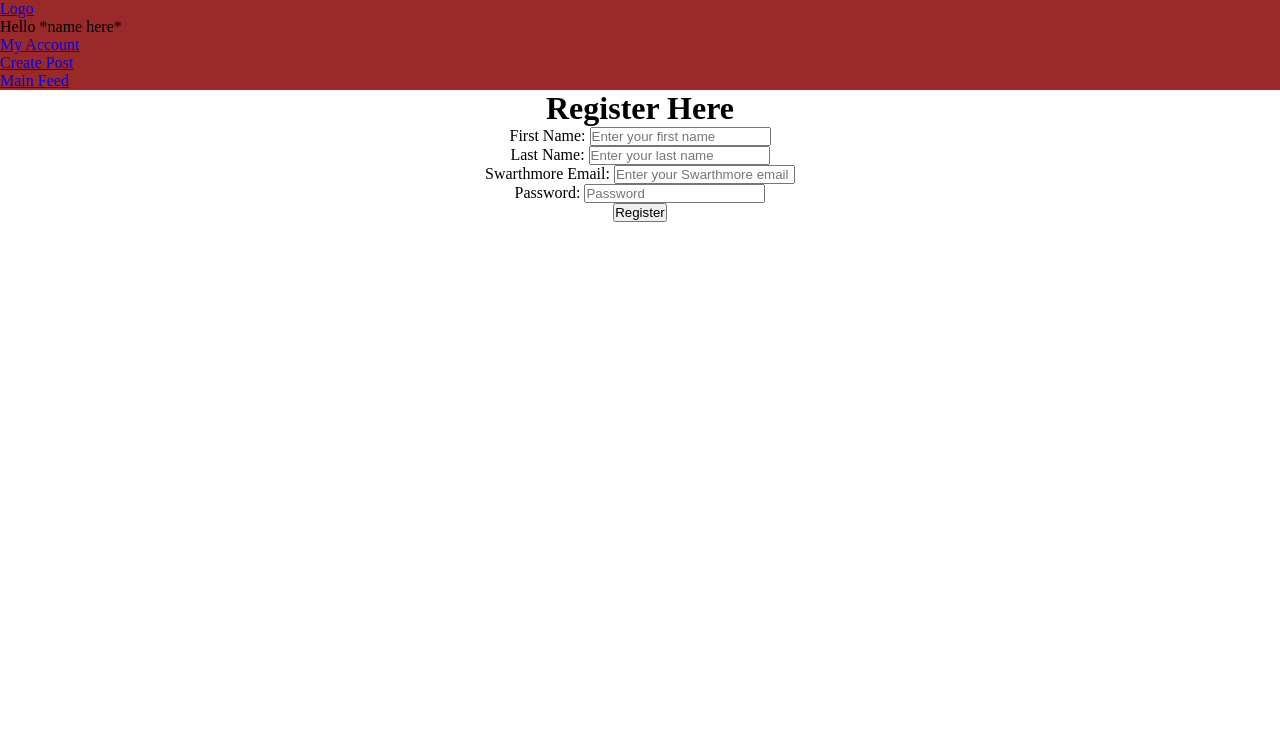
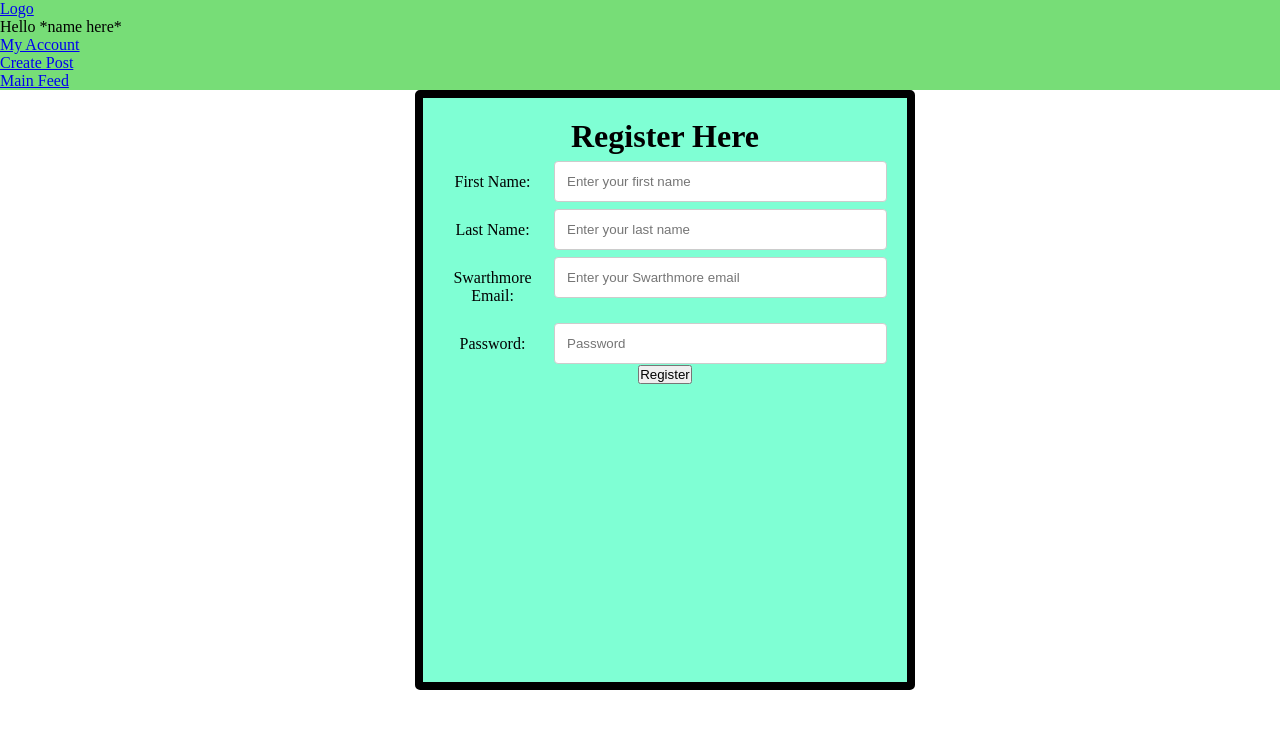
Before and after one commit to alisonkim12/SwarthmoreMarketplace, a Flask app: page /register in a window 1280 px wide. Shown: the top 729 px of the page. Run offline with Flask 2, Linux system fonts and the light colour scheme; some libraries are stand-ins or nearby versions.

Commit message:
styling register

```diff
--- a/backend/static/styles.css
+++ b/backend/static/styles.css
@@ -36,7 +36,7 @@ nav {
   justify-content: space-between;
   align-items: center;
   min-height: 8vh;
-  background-color: #9a2a2a;/*nav color*/
+  background-color:  #77DD77;/*nav color*/
 
 }
 .nav-links {
@@ -59,7 +59,7 @@ nav {
 
 .nav-links a, .dropbtn{
   display: block; /*This makes items be block */
-  color: white;
+  color: black;
   text-decoration: none;
   text-align: center;
   letter-spacing: 3px;
@@ -102,3 +102,81 @@ nav {
 .dropdown:hover .dropdown-content {
   display: block;
 }
+
+
+/*Login and Register styling*/
+.log-reg-container {
+  border-radius: 5px;
+  background-color: aquamarine;
+  padding: 20px;
+  border: 8px solid black;
+  position: absolute;
+  left: 50%;
+  margin-left: -225px;
+  width: 500px;
+  height: 600px;
+}
+
+input[type=text], select, textarea {
+  width: 100%;
+  padding: 12px;
+  border: 1px solid #ccc;
+  border-radius: 4px;
+  resize: vertical;
+}
+
+input[type=password], select, textarea {
+  width: 100%;
+  padding: 12px;
+  border: 1px solid #ccc;
+  border-radius: 4px;
+  resize: vertical;
+}
+
+input[type=submit] {
+  background-color: #04AA6D;
+  color: white;
+  padding: 12px 20px;
+  border: none;
+  border-radius: 4px;
+  cursor: pointer;
+  float: right;
+}
+
+input[type=submit]:hover {
+  background-color: #45a049;
+}
+
+label {
+  padding: 12px 12px 12px 0;
+  display: inline-block;
+}
+
+input[type=submit] {
+  background-color: #04AA6D;
+  color: white;
+  padding: 12px 20px;
+  border: none;
+  border-radius: 4px;
+  cursor: pointer;
+  float: right;
+}
+
+.col-25 {
+  float: left;
+  width: 25%;
+  margin-top: 6px;
+}
+
+.col-75 {
+  float: left;
+  width: 75%;
+  margin-top: 6px;
+}
+
+/* Clear floats after the columns */
+.row:after {
+  content: "";
+  display: table;
+  clear: both;
+}
--- a/backend/templates/main.html
+++ b/backend/templates/main.html
@@ -9,7 +9,7 @@
   <body>
     <nav>
         <div class="heading">
-            <h4><a style="text-decoration: none;color: white;" href="main.html"> Swarthmore MarketPlace</a></h4>
+            <h4><a style="text-decoration: none; color: black;" href="main.html"> Swarthmore MarketPlace</a></h4>
             <!--Later this might be an image idk-->
         </div>
         <ul class="nav-links">
--- a/backend/templates/postItem.html
+++ b/backend/templates/postItem.html
@@ -30,7 +30,7 @@
     <!-- Heading -->
     <h1>Post Item</h1>
   </center>
-  <div>
+  <div class="container">
     <h3>Name of Item</h3>
     <input type="text" placeholder="Item Name">
     <br>
--- a/backend/templates/register.html
+++ b/backend/templates/register.html
@@ -26,37 +26,61 @@
         <!-- Heading -->
 
         <!-- Description -->
-        <div class="container">
+        <div class="log-reg-container">
             <form action="/register" method="post" id="register">
                 <h1>Register Here</h1>
-                <div class="field">
+
+                <div class="row">
+                    <div class="col-25">
                         <label for="fname">First Name:</label>
+                    </div>
+                    <div class="col-75">
                         <input type="text" id="fname" name="fname" placeholder="Enter your first name" />
                         <small></small>
                     </div>
-                <div class="field">
+                </div>
+
+                <div class="row">
+                    <div class="col-25">
                         <label for="lname">Last Name:</label>
+                    </div>
+                        <div class="col-75">
                             <input type="text" id="lname" name="lname" placeholder="Enter your last name">
                             <small></small>
                         </div>
-                <div class="field">
+                </div>
+
+                <div class="row">
+                    <div class="col-25">
                         <label for="email">Swarthmore Email:</label>
+                    </div>
+                    <div class="col-75">
                         <input type="text" id="email" name="email" placeholder="Enter your Swarthmore email"/>
                         <small></small>
                     </div>
-                <div class="field">
+                </div>
+
+                <div class="row">
+                    <div class="col-25">
                         <label for="pwd">Password:</label>
+                    </div>
+                    <div class="col-75">
                         <input type="password" id="password" name="password" placeholder="Password" />
                         <small></small>
                     </div>
-                <div class="field">
+                </div>
+
+                <div class="row">
                     <button onclick="sendRequest()">Register</button>
                     <!--button type="submit" class="full">Register</button-->
                 </div>
+
             </form>
         </div>
+
         <script src="js/app.js"></script>
     </center>
+
 </body>
 
 </html>
```
Lines whose indentation alone changed are shown as unchanged.
